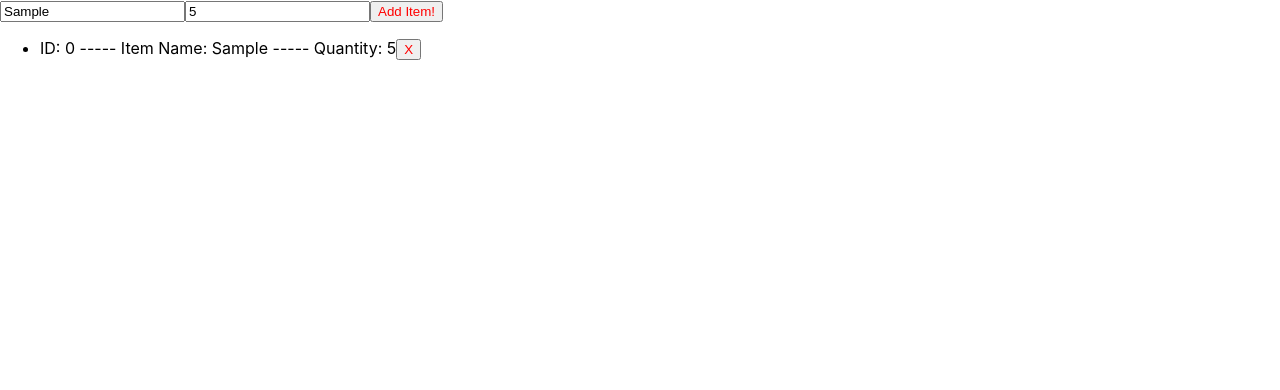
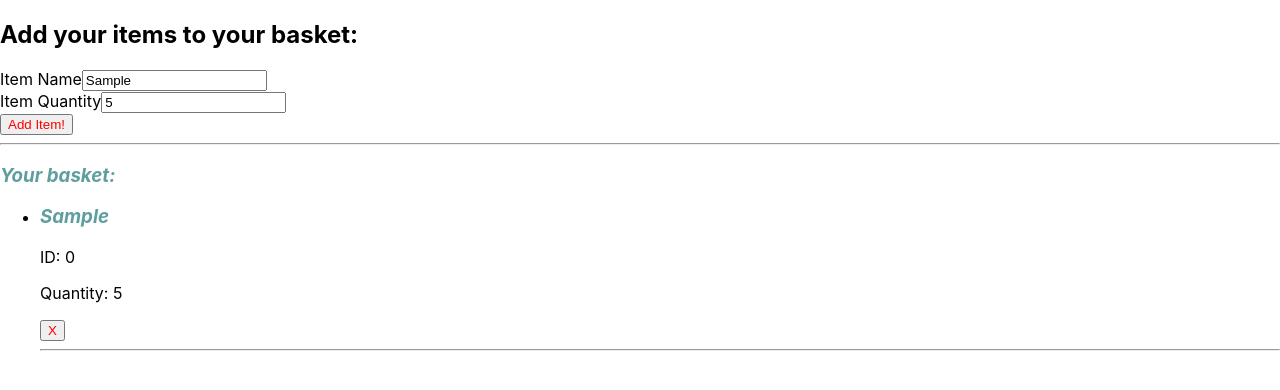
Before and after one commit to FredClay/FirstExpressApp, a React (Create React App) app: page / in a window 1280 px wide. Both pictures are taken after typing "Sample", "5" into the empty fields and a click on the button "Add Item!". Shown: the top 390 px of the page. Built offline with nearby package versions, Linux system fonts and the light colour scheme.

Commit message:
improved User Experience

```diff
--- a/src/App.css
+++ b/src/App.css
@@ -11,6 +11,10 @@
   .App-logo {
     animation: App-logo-spin infinite 20s linear;
   }
+}
+
+.InputForm {
+  background-color: #282c34;
 }
 
 .App-header {
--- a/src/basketExercise/addItems.jsx
+++ b/src/basketExercise/addItems.jsx
@@ -2,9 +2,13 @@ const AddItems = ({submitHandler, updateNameHandler, updateQuantityHandler, addH
 
     return (
         <form onSubmit={submitHandler}>
-        <input type="text" placeholder="Type items here..." onChange={updateNameHandler}/>
-        <input type="number" placeholder="Quantity..." min="0" onChange={updateQuantityHandler}/>
-        <button type="button" onClick={addHandler}>Add Item!</button>
+        <label htmlFor="nameInput">Item Name</label>
+        <input type="text" id="nameInput" placeholder="Type items here..." onChange={updateNameHandler}/>
+        <br></br>
+        <label htmlFor="quantityInput">Item Quantity</label>
+        <input type="number" id="quantityInput" placeholder="Type quantity here..." min="0" onChange={updateQuantityHandler}/>
+        <br></br>
+        <button type="submit" onClick={addHandler}>Add Item!</button>
         </form>
     )
 
--- a/src/basketExercise/basket.jsx
+++ b/src/basketExercise/basket.jsx
@@ -6,7 +6,7 @@ const Basket = () => {
 
     const [contents, setContents] = useState([]);
     const [itemName, setItemName] = useState('');
-    const [ItemQuantity, setItemQuantity] = useState(0);
+    const [itemQuantity, setItemQuantity] = useState(0);
 
     const submitHandler = (event) => {
         event.preventDefault();
@@ -21,7 +21,7 @@ const Basket = () => {
     }
 
     const handleAdd = () => {
-        setContents(contents => [...contents, {name: itemName, quantity: ItemQuantity}])
+        setContents(contents => [...contents, {name: itemName, quantity: itemQuantity}])
     }
 
     const handleDelete = (id) => {
@@ -33,8 +33,11 @@ const Basket = () => {
 
     return (
         <>
+        <h2>Add your items to your basket:</h2>
         <AddItems submitHandler={submitHandler} addHandler={handleAdd}
             updateNameHandler={handleUpdate} updateQuantityHandler={handleQuantityUpdate}/>
+        <hr></hr>
+        <h3>Your basket: </h3>
         <BasketItems allItems={contents} deleteHandler={handleDelete}/>
         </>
     )
--- a/src/basketExercise/basketContents.jsx
+++ b/src/basketExercise/basketContents.jsx
@@ -1,10 +1,15 @@
 const BasketItems = ({ allItems, deleteHandler }) => {
 
     const PrintItem = ({itemName, itemQuantity, id}) => <li>
-        ID: {id} ----- Item Name: {itemName} ----- Quantity: {itemQuantity}
+
+        <h3>{itemName}</h3>
+        <p>ID: {id} </p>
+        <p>Quantity: {itemQuantity}</p>
         <button onClick={() => deleteHandler(id)}>X</button>
+        <hr></hr>
         </li>
 
+    if (allItems.length === 0) { return <h2>Your basket is currently empty!</h2>}
     return (
         <>
         <ul>
```
